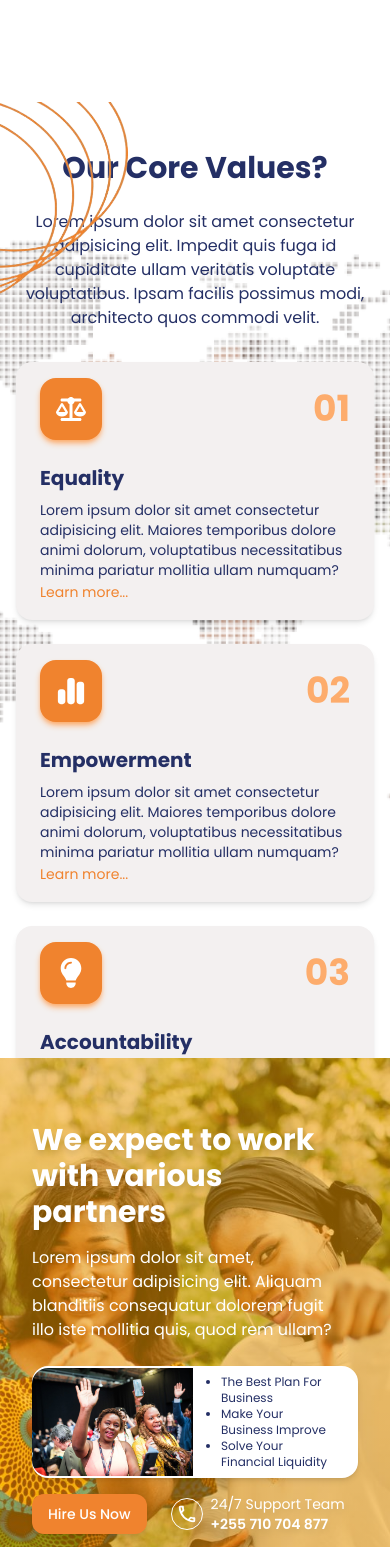
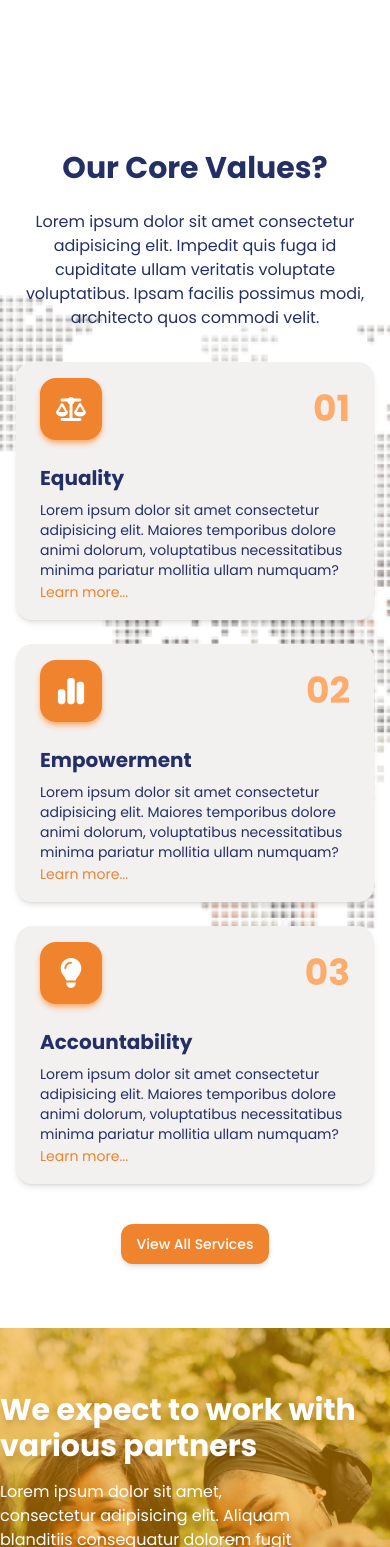
Before and after one commit to kazimoto5520/empowered-for-change, a Next.js app: page / in a window 390 px wide. Shown: the part 1441-2988 px from the top of the page. Built offline with nearby package versions, Linux system fonts and the light colour scheme.

Commit message:
logo + mobile responsiveness

```diff
--- a/components/Footer.jsx
+++ b/components/Footer.jsx
@@ -34,9 +34,9 @@ const Footer = () => {
                 Empowered <br />
                 For Change
               </h1>*/}
-              <div className="w-full max-w-[168px]">
+              <div className="w-full max-w-[168px] ">
                 <Image
-                  src="/assets/logo-1.png"
+                  src="/assets/logo.png"
                   width={500}
                   height={500}
                   alt="logo"
--- a/components/OurCoreValue.jsx
+++ b/components/OurCoreValue.jsx
@@ -40,8 +40,8 @@ const OurCoreValue = () => {
   ];
 
   return (
-      <div className="background-values h-[100vh] mt-16 mb-16">
-        <div className="absolute w-full max-w-[128px] m-0" data-aos="fade-right">
+      <div className="background-values h-[100vh] mt-16 max-sm:h-auto max-lg:h-auto">
+        <div className="absolute w-full max-w-[128px] m-0 max-sm:hidden max-lg:max-w-[72px]" data-aos="fade-right">
           <Image src="/assets/top-left-lines-1.png" width={500} height={500} alt="top-left"/>
         </div>
 
--- a/components/OurTeam.jsx
+++ b/components/OurTeam.jsx
@@ -56,7 +56,7 @@ const OurTeam = () => {
   }, []);
 
   return (
-      <div className="background-teams h-[100vh]">
+      <div className="background-teams h-[100vh] max-sm:h-auto max-lg:h-auto">
         <div className=" mt-16 mb-16 mx-32 max-sm:mx-4 max-lg:mx-8" id="contact">
       <div className="flex flex-col">
         {/* Heading :: Latest Blogs & Insights */}
--- a/components/Sponsors.jsx
+++ b/components/Sponsors.jsx
@@ -25,11 +25,11 @@ const Sponsors = () => {
     ];
 
     return (
-        <div className="bg-[#f0832e] py-4 px-12 max-sm:px-4">
-            <div className="grid grid-cols-4 mx-24 p-4 max-sm:mx-4 max-lg:mx-8 max-sm:grid-cols-2 max-sm:gap-8">
+        <div className="bg-[#f0832e] py-4 px-12 max-sm:px-2">
+            <div className="grid grid-cols-4 mx-24 p-4 max-sm:mx-4 max-lg:mx-8 max-sm:gap-8">
                 {images.map((img) => (
                     <div key={img.alt}
-                         className="w-[128px] h-[128px] rounded-full border-solid border-2 border-white bg-center bg-cover">
+                         className="w-[128px] h-[128px] rounded-full border-solid border-2 border-white bg-center bg-cover max-sm:w-[72px] max-sm:h-[72px]">
                         <Image
                             src={img.source}
                             width={128}
--- a/components/Statistics.jsx
+++ b/components/Statistics.jsx
@@ -27,7 +27,7 @@ const Statistics = () => {
     >
       <div className="relative p-12 mx-20 flex flex-col max-sm:mx-4 max-lg:mx-8 max-sm:p-4 max-lg:p-8">
         <div className="flex justify-between items-center my-12">
-          <div className="flex flex-col max-w-[600px]">
+          <div className="flex flex-col max-w-[600px] max-lg:-ml-8">
             {/* Heading and Paragraph */}
             <h1 className="text-white text-4xl font-bold drop-shadow-lg shadow-black max-sm:text-3xl">
               We expect to work <br className="max-sm:hidden inline-flex" />
@@ -96,10 +96,10 @@ const Statistics = () => {
               className="rounded-2xl object-cover"
             />*/}
 
-            <div className="bg-statistics_img bg-no-repeat bg-cover bg-center absolute -top-60 -right-2 w-[300px] h-[400px] rounded-2xl">
+            <div className="bg-statistics_img bg-no-repeat bg-cover bg-center absolute -top-60 -right-2 w-[300px] h-[400px] rounded-2xl max-lg:w-[250px]">
               {/* Card :: Selection Items */}
               <div
-                className="absolute top-1/4 -right-1/3 -translate-y-1/2 w-ful max-h-full overflow-hidden flex flex-col items-center bg-white rounded-2xl shadow-md max-lg:-right-12"
+                className="absolute top-1/4 -right-1/3 -translate-y-1/2 w-ful max-h-full overflow-hidden flex flex-col items-center bg-white rounded-2xl shadow-md max-lg:-right-12 max-lg:w-[128px]"
                 data-aos="fade-up"
               >
                 <div className="w-full text-textColor px-2 py-4 hover:bg-[#f9cdab] hover:duration-300 hover:cursor-pointer">
```
